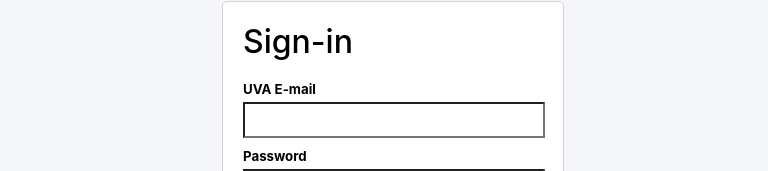
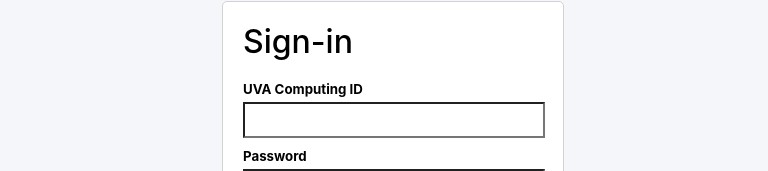
Before and after one commit to Vikang/class-covid-tracker, a React (Create React App) app: page /login in a window 1280 px wide. Shown: the part 213-384 px from the top of the page, without its empty margins (247-1015 px from the left). Built offline with nearby package versions, Linux system fonts and the light colour scheme.

Commit message:
change Email to ComputingID

```diff
--- a/src/Login.js
+++ b/src/Login.js
@@ -2,7 +2,7 @@
 import './Login.css';
 
 function Login() {
-    const [email, setEmail] = useState('');
+    const [computingID, setComputingID] = useState('');
     const [password, setPassword] = useState('');
 
     const signIn = e => {
@@ -27,9 +27,9 @@
             <div className="login__container">
                 <h1>Sign-in</h1>
                 <form>
-                    <h5>UVA E-mail</h5>
-                    <input type='text'value={email}
-                    onChange= {e => setEmail(e.target.value)}
+                    <h5>UVA Computing ID</h5>
+                    <input type='text'value={computingID}
+                    onChange= {e => setComputingID(e.target.value)}
                     />
 
                     <h5>Password</h5>
```
